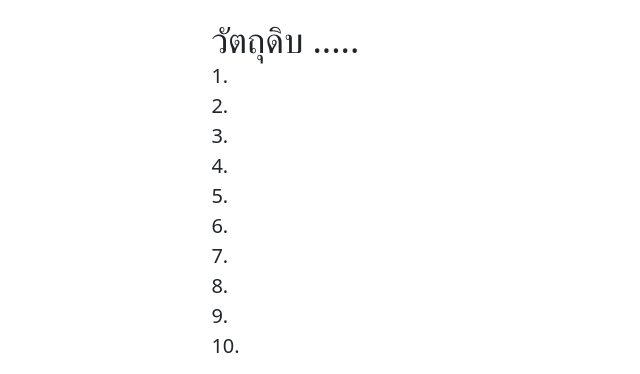
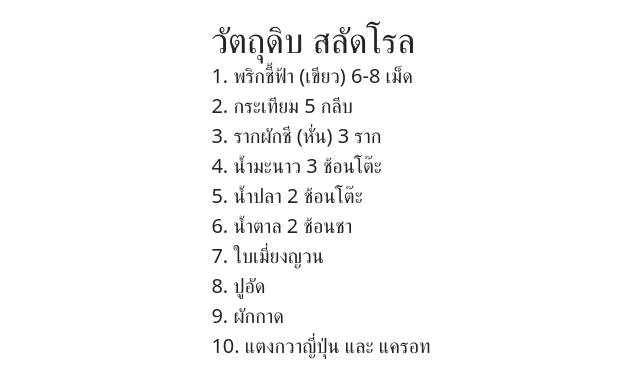
Before and after one commit to Wichai-Kommongkhun/Project, a Flask app: template templates/food_all/food_menu/menu_15.html in a window 1280 px wide. Shown: the part 1067-1441 px from the top of the page, without its empty margins (38-678 px from the left). Run offline with Flask 2, Linux system fonts and the light colour scheme; the template is opened without the code that fills it, so the values that code supplies are empty; some libraries are stand-ins or nearby versions.

Commit message:
Update menu_15.html

```diff
--- a/templates/food_all/food_menu/menu_15.html
+++ b/templates/food_all/food_menu/menu_15.html
@@ -37,53 +37,53 @@
         <div class="container">
 
             <p class="p-title">
-            <br><b>#</b>
-            <br>#
-            <br>#
-            <br>#
-            <br>#
-            <br>#
-            <br>#
-            <br>#
+            <br><b>สลัดโรล</b>
+            <br>สลัดเป็นผักที่หลายหลายคนทราบว่าเป็นอาหารที่อุดมไปด้วยเส้นใยอาหารสูง
+            <br>มีสารอาหารต่างๆครบถ้วนมากมาย หากเราทานสลัดเป็นประจำแล้วย่อมเกิด
+            <br>ผลดีในเรื่องของการควบคุมน้ำหนักหรือการลดน้ำหนัก การลดความอ้วนได้
+            <br>เป็นอย่างดี ผู้หญิงคนไหนที่อยู่ในช่วงไดเอ็ดก็มักจะค้นคว้าเอาเมนูสลัดมา
+            <br>ทานกันอยู่เสมอเพราะเวลาที่เราทานผักเข้าไปมากๆ
+            <br>จะทำให้กระเพาะอาหารของเราอิ่มเร็วและหนักท้องอยู่ได้นาน
+            <br>โดยสลัดโรลให้พลังงาน 50 Kcal
             </p>
 
             <div class="menu">
 
-                <img src="#" width="480px" height="400px">
+                <img src="/static/images/สลัดโรล.jpg" width="480px" height="400px">
 
                 <hr>
-                <img src="#" width="950px" height="480px"
+                <img src="/static/images/วัตถุดิบ สลัดโรล.jpg" width="950px" height="480px"
                 style="margin: 5% 0 0 0%;">
-                <h3>วัตถุดิบ .....</h3>
+                <h3>วัตถุดิบ สลัดโรล</h3>
                 <p>
-                        1.
-                <br>    2.
-                <br>    3.
-                <br>    4.
-                <br>    5.
-                <br>    6.
-                <br>    7.
-                <br>    8.
-                <br>    9.
-                <br>    10.
+                        1. พริกชี้ฟ้า (เขียว) 6-8 เม็ด
+                <br>    2. กระเทียม 5 กลีบ
+                <br>    3. รากผักชี (หั่น) 3 ราก
+                <br>    4. น้ำมะนาว 3 ช้อนโต๊ะ
+                <br>    5. น้ำปลา 2 ช้อนโต๊ะ
+                <br>    6. น้ำตาล 2 ช้อนชา
+                <br>    7. ใบเมี่ยงญวน
+                <br>    8. ปูอัด
+                <br>    9. ผักกาด
+                <br>    10. แตงกวาญี่ปุ่น และ แครอท
                 </p>
-                <img src="#">
+                <img src="/static/images/สลัดโรล2.jpg" width="950px" height="520px">
 
-                <h3>วิธีทำ......</h3>
+                <h3>วิธีทำสลัดโรล</h3>
                 <p>
-                            1.
-                    <br>    2.
-                    <br>    3.
-                    <br>    4.
-                    <br>    5.
-                    <br>    6.
-                    <br>    7.
-                    <br>    8.
-                    <br>    9.
-                    <br>    10.
+                            1.  ทำน้ำจิ้มสลัดด้วยพริกชี้ฟ้า กระเทียม รากผักชี น้ำมะนาว น้ำปลา และน้ำตาลทราย ปั่นรวมกัน
+                    <br>    2.  นำใบเมี่ยงญวนไปแช่น้ำให้นิ่ม แล้วนำมาห่อกับผักกาด ปูอัด แครอทและแตงกวา ม้วนให้แน่น
+                    <br>    3.  ผ่าโรลเป็น 3 ท่อน จัดเรียงบนจานเสิร์ฟพร้อมกับน้ำจิ้ม
+                    <br>
+                    <br>
+                    <br>
+                    <br>
+                    <br>
+                    <br>
+                    <br>
                 </p>
                 <p>
-                    <br> #อ้างอิงข้อมูลจาก  # เเละ #
+                    <br> #อ้างอิงข้อมูลจาก  # เเละ https://food.mthai.com/food-recipe
                 </p>
 
             </div>
```
